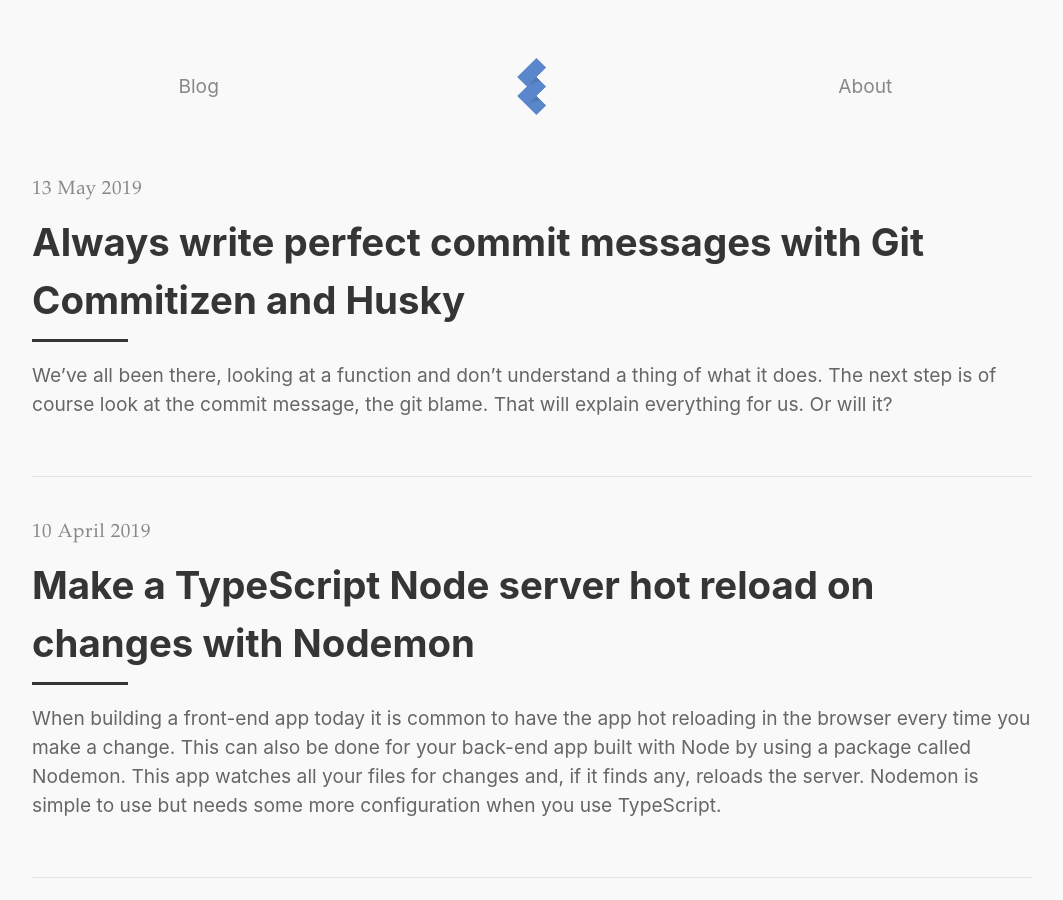
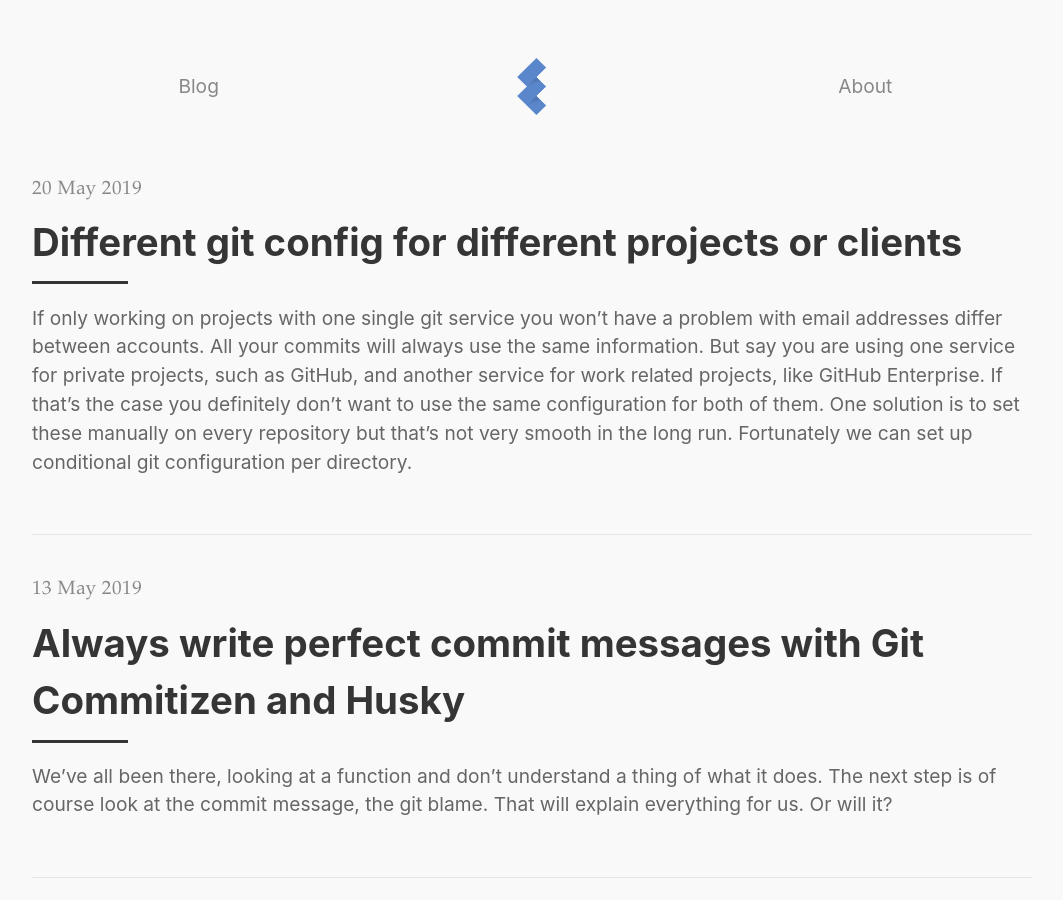
Before and after one commit to samuelsson/samuelsson-homepage, a Jekyll site: the page built from index.html, in a window 1280 px wide and 900 px high. Shown: the whole window, without its empty margins (108-1171 px from the left). Built offline with Jekyll 4.4.1, drawn with Linux system fonts in a browser that asks for light colours; the list of posts is cut into pages by our own code; some of the changed text lies outside the part shown.

Commit message:
Add new post

````diff
--- a/_drafts/git.md
+++ b/_posts/2019-05-20-different-git-config-for-different-projects-or-clients.md
@@ -4,9 +4,9 @@ title: Different git config for different projects or clients
 tags: ['git', 'dotfiles']
 ---
 
-If only working on private projects with one single git service there won’t be a problem with user
-config such as name and email. All your commits will always use the same information. But say you
-are using one service for private projects, such as GitHub, and another service for work related
+If only working on projects with one single git service you won’t have a problem with email
+addresses differ between accounts. All your commits will always use the same information. But say
+you are using one service for private projects, such as GitHub, and another service for work related
 projects, like GitHub Enterprise. If that’s the case you definitely don’t want to use the same
 configuration for both of them. One solution is to set these manually on every repository but that’s
 not very smooth in the long run. Fortunately we can set up conditional git configuration per
@@ -59,23 +59,25 @@ Now we need to add some conditionals to our  `~/.gitconfig` so it looks similar
     path = ~/.dotfiles/git/gitconfig-client_b
 ```
 
-By having my personal information set as default every time I can create repos anywhere without
+By having our personal information set as default every time we can create repos anywhere without
 worrying about the _name_ and _email_. In the above example the paths are located in my dotfiles
 directory but they can be saved anywhere. Let’s create them and add different values inside.
 
 ```shell
+; ~/.dotfiles/git/gitconfig-client_a
+
 [user]
     name = Erik Samuelsson
     email = erik@client_a.com
 ```
-_`~/.dotfiles/git/gitconfig-client_a`_
 
 ```shell
+; ~/.dotfiles/git/gitconfig-client_b
+
 [user]
     name = Bob Anderson
     email = bob@client_b.com
 ```
-_`~/.dotfiles/git/gitconfig-client_b`_
 
 Now we need to test everything to see if it works.
 
````
